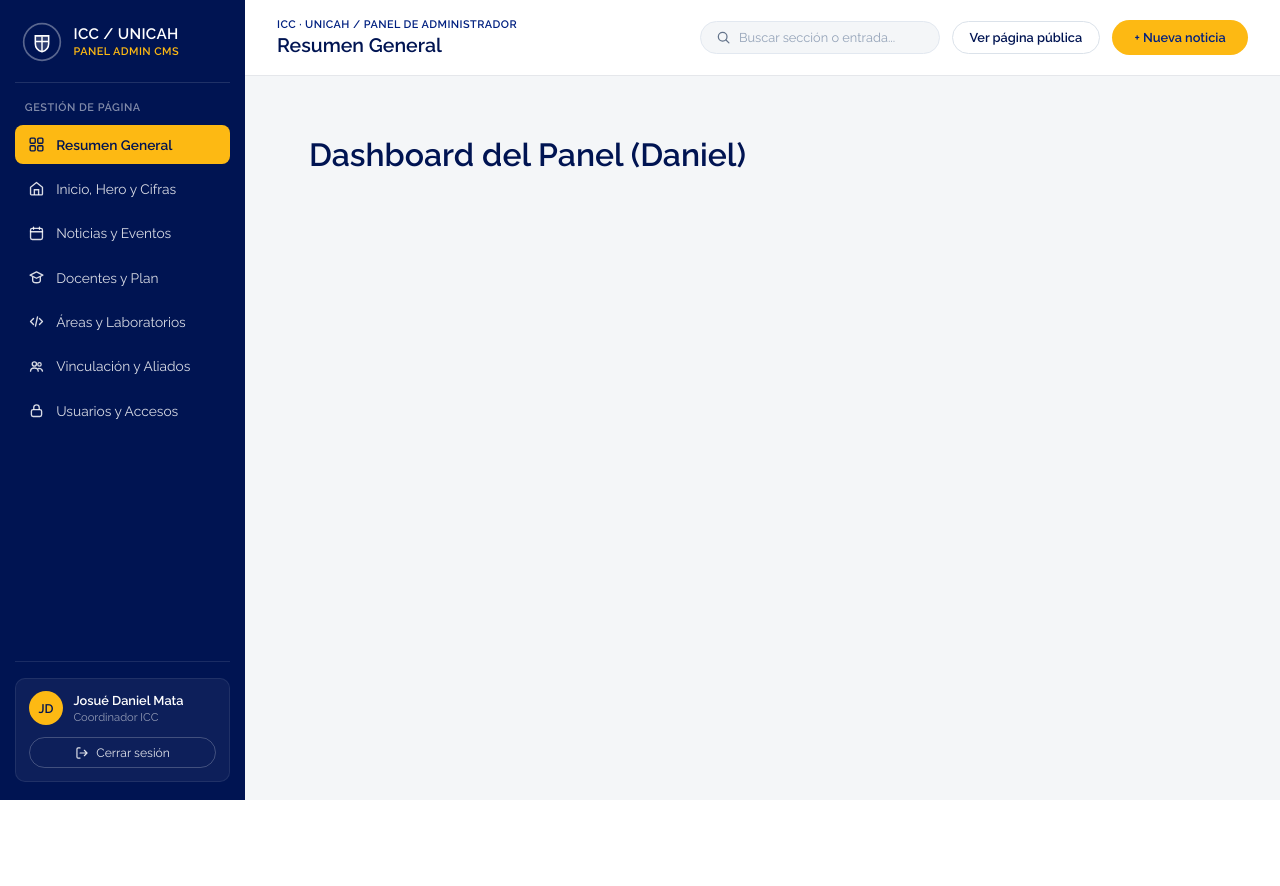
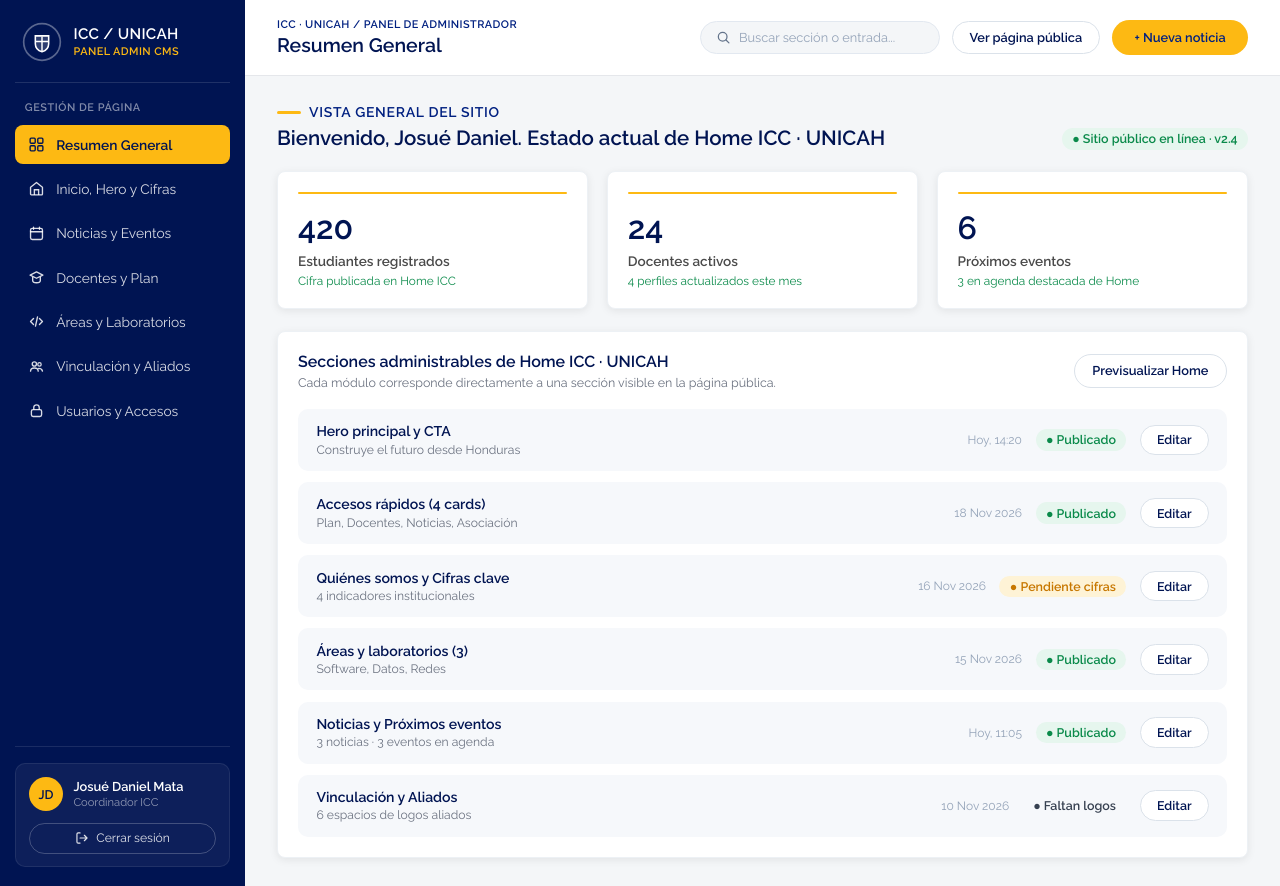
Before and after one commit to Johancito19/ICCWebpage, a Next.js app in the folder icc_webpage/: page /admin in a window 1280 px wide. Before the commit the page ends 800 px from the top, so only its background shows below. Built offline with nearby package versions, Linux system fonts and the light colour scheme.

Commit message:
vista de resumen general de panel

```diff
--- a/icc_webpage/src/app/admin/(panel)/page.tsx
+++ b/icc_webpage/src/app/admin/(panel)/page.tsx
@@ -1,3 +1,95 @@
+import Link from "next/link";
+import {
+  METRICAS_DASHBOARD,
+  SECCIONES_HOME_ADMIN,
+  TipoEstadoSeccion,
+} from "@/data/admin-base";
+
+const CLASE_BADGE_ESTADO: Record<TipoEstadoSeccion, string> = {
+  publicado: "adm-badge-publicado",
+  pendiente: "adm-badge-pendiente",
+  neutral: "adm-badge-neutral",
+};
+
 export default function AdminDashboardPage() {
-  return <main style={{ padding: "2rem" }}><h1>Dashboard del Panel (Daniel)</h1></main>;
+  return (
+    <main className="adm-dashboard">
+      {/* Encabezado de bienvenida y estado del sitio */}
+      <div className="adm-dash-header">
+        <div className="adm-dash-welcome">
+          <span className="etiqueta-seccion adm-dash-tag">
+            VISTA GENERAL DEL SITIO
+          </span>
+          <h2 className="adm-dash-title">
+            Bienvenido, Josué Daniel. Estado actual de Home ICC · UNICAH
+          </h2>
+        </div>
+
+        <span className="badge-estado adm-badge-online">
+          ● Sitio público en línea · v2.4
+        </span>
+      </div>
+
+      {/* 3 Tarjetas de métricas superiores */}
+      <section className="adm-metrics-grid" aria-label="Indicadores generales">
+        {METRICAS_DASHBOARD.map((metrica) => (
+          <article key={metrica.id} className="tarjeta adm-metric-card">
+            <div className="adm-metric-accent" aria-hidden="true" />
+            <span className="adm-metric-value">{metrica.valor}</span>
+            <span className="adm-metric-label">{metrica.etiqueta}</span>
+            <span className="adm-metric-detail">{metrica.detalle}</span>
+          </article>
+        ))}
+      </section>
+
+      {/* Tarjeta de secciones administrables de Home */}
+      <section className="tarjeta adm-sections-card">
+        <div className="adm-sections-header">
+          <div>
+            <h3 className="adm-sections-title">
+              Secciones administrables de Home ICC · UNICAH
+            </h3>
+            <p className="adm-sections-subtitle">
+              Cada módulo corresponde directamente a una sección visible en la
+              página pública.
+            </p>
+          </div>
+
+          <Link href="/" className="adm-btn-secondary adm-btn-preview">
+            Previsualizar Home
+          </Link>
+        </div>
+
+        <div className="adm-sections-list">
+          {SECCIONES_HOME_ADMIN.map((seccion) => (
+            <div key={seccion.id} className="adm-section-row">
+              <div className="adm-section-info">
+                <span className="adm-section-name">{seccion.titulo}</span>
+                <span className="adm-section-desc">{seccion.subtitulo}</span>
+              </div>
+
+              <div className="adm-section-actions">
+                <span className="adm-section-date">
+                  {seccion.ultimaActualizacion}
+                </span>
+
+                <span
+                  className={`badge-estado ${CLASE_BADGE_ESTADO[seccion.estadoTipo]}`}
+                >
+                  ● {seccion.estadoTexto}
+                </span>
+
+                <Link
+                  href={seccion.hrefEditar}
+                  className="adm-btn-secondary adm-btn-edit"
+                >
+                  Editar
+                </Link>
+              </div>
+            </div>
+          ))}
+        </div>
+      </section>
+    </main>
+  );
 }
--- a/icc_webpage/src/styles/admin-base.css
+++ b/icc_webpage/src/styles/admin-base.css
@@ -638,3 +638,212 @@
     grid-template-columns: 1fr;
   }
 }
+
+/* ==========================================
+   VISTA DASHBOARD · RESUMEN GENERAL (/admin)
+   ========================================== */
+.adm-dashboard {
+  display: flex;
+  flex-direction: column;
+  gap: 1.35rem;
+}
+
+.adm-dash-header {
+  display: flex;
+  align-items: flex-end;
+  justify-content: space-between;
+  gap: 1rem;
+  flex-wrap: wrap;
+}
+
+.adm-dash-welcome {
+  display: flex;
+  flex-direction: column;
+  gap: 0.35rem;
+}
+
+.adm-dash-tag {
+  font-size: 0.7rem;
+  letter-spacing: 0.05em;
+}
+
+.adm-dash-tag::before {
+  width: 18px;
+  height: 2px;
+}
+
+.adm-dash-title {
+  font-size: 1.28rem;
+  font-weight: 600;
+  color: var(--color-primary-dark);
+}
+
+.adm-badge-online {
+  background-color: #e6f6ee;
+  color: var(--color-success);
+  padding: 0.38rem 0.85rem;
+  font-size: 0.74rem;
+}
+
+.adm-metrics-grid {
+  display: grid;
+  grid-template-columns: repeat(3, 1fr);
+  gap: 1.15rem;
+}
+
+.adm-metric-card {
+  display: flex;
+  flex-direction: column;
+  padding: 1.25rem 1.4rem;
+  border-radius: 12px;
+  border: 1px solid #edf1f5;
+}
+
+.adm-metric-accent {
+  width: 100%;
+  height: 2px;
+  background-color: var(--color-accent);
+  border-radius: 2px;
+  margin-bottom: 1rem;
+}
+
+.adm-metric-value {
+  font-size: 2rem;
+  font-weight: 600;
+  line-height: 1.1;
+  color: var(--color-primary-dark);
+  margin-bottom: 0.45rem;
+}
+
+.adm-metric-label {
+  font-size: 0.85rem;
+  font-weight: 600;
+  color: var(--color-text);
+  margin-bottom: 0.35rem;
+}
+
+.adm-metric-detail {
+  font-size: 0.74rem;
+  color: var(--color-success);
+}
+
+.adm-sections-card {
+  padding: 1.5rem 1.65rem;
+  border-radius: 12px;
+  border: 1px solid #edf1f5;
+}
+
+.adm-sections-header {
+  display: flex;
+  align-items: center;
+  justify-content: space-between;
+  gap: 1rem;
+  margin-bottom: 1.2rem;
+}
+
+.adm-sections-title {
+  font-size: 1rem;
+  font-weight: 600;
+  color: var(--color-primary-dark);
+  margin-bottom: 0.25rem;
+}
+
+.adm-sections-subtitle {
+  font-size: 0.78rem;
+  color: #6b7280;
+}
+
+.adm-btn-preview {
+  padding: 0.52rem 1.1rem;
+  font-size: 0.8rem;
+  text-decoration: none;
+  white-space: nowrap;
+}
+
+.adm-sections-list {
+  display: flex;
+  flex-direction: column;
+  gap: 0.7rem;
+}
+
+.adm-section-row {
+  display: flex;
+  align-items: center;
+  justify-content: space-between;
+  gap: 1rem;
+  background-color: #f6f8fb;
+  border-radius: 10px;
+  padding: 0.9rem 1.15rem;
+}
+
+.adm-section-info {
+  display: flex;
+  flex-direction: column;
+  gap: 0.2rem;
+}
+
+.adm-section-name {
+  font-size: 0.88rem;
+  font-weight: 600;
+  color: var(--color-primary-dark);
+}
+
+.adm-section-desc {
+  font-size: 0.76rem;
+  color: #6b7280;
+}
+
+.adm-section-actions {
+  display: flex;
+  align-items: center;
+  gap: 0.85rem;
+  flex-shrink: 0;
+}
+
+.adm-section-date {
+  font-size: 0.75rem;
+  color: #94a3b8;
+}
+
+.adm-badge-publicado {
+  background-color: #e6f6ee;
+  color: var(--color-success);
+  padding: 0.25rem 0.68rem;
+  font-size: 0.73rem;
+}
+
+.adm-badge-pendiente {
+  background-color: #fef3d6;
+  color: var(--color-warning);
+  padding: 0.25rem 0.68rem;
+  font-size: 0.73rem;
+}
+
+.adm-badge-neutral {
+  background-color: transparent;
+  color: #374151;
+  padding: 0.25rem 0.5rem;
+  font-size: 0.73rem;
+}
+
+.adm-btn-edit {
+  padding: 0.42rem 1rem;
+  font-size: 0.78rem;
+  text-decoration: none;
+}
+
+@media (max-width: 960px) {
+  .adm-metrics-grid {
+    grid-template-columns: 1fr;
+  }
+
+  .adm-section-row {
+    flex-direction: column;
+    align-items: flex-start;
+  }
+
+  .adm-section-actions {
+    width: 100%;
+    justify-content: flex-end;
+  }
+}
```
